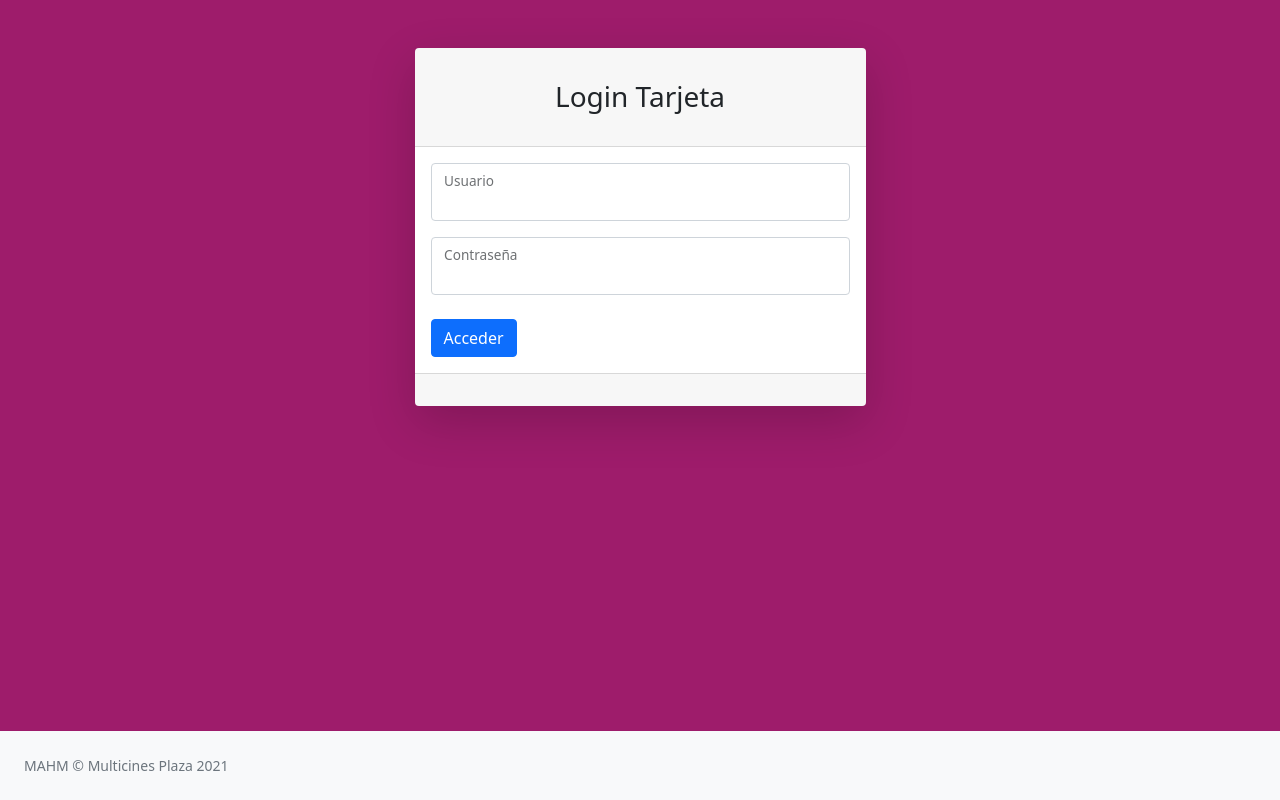
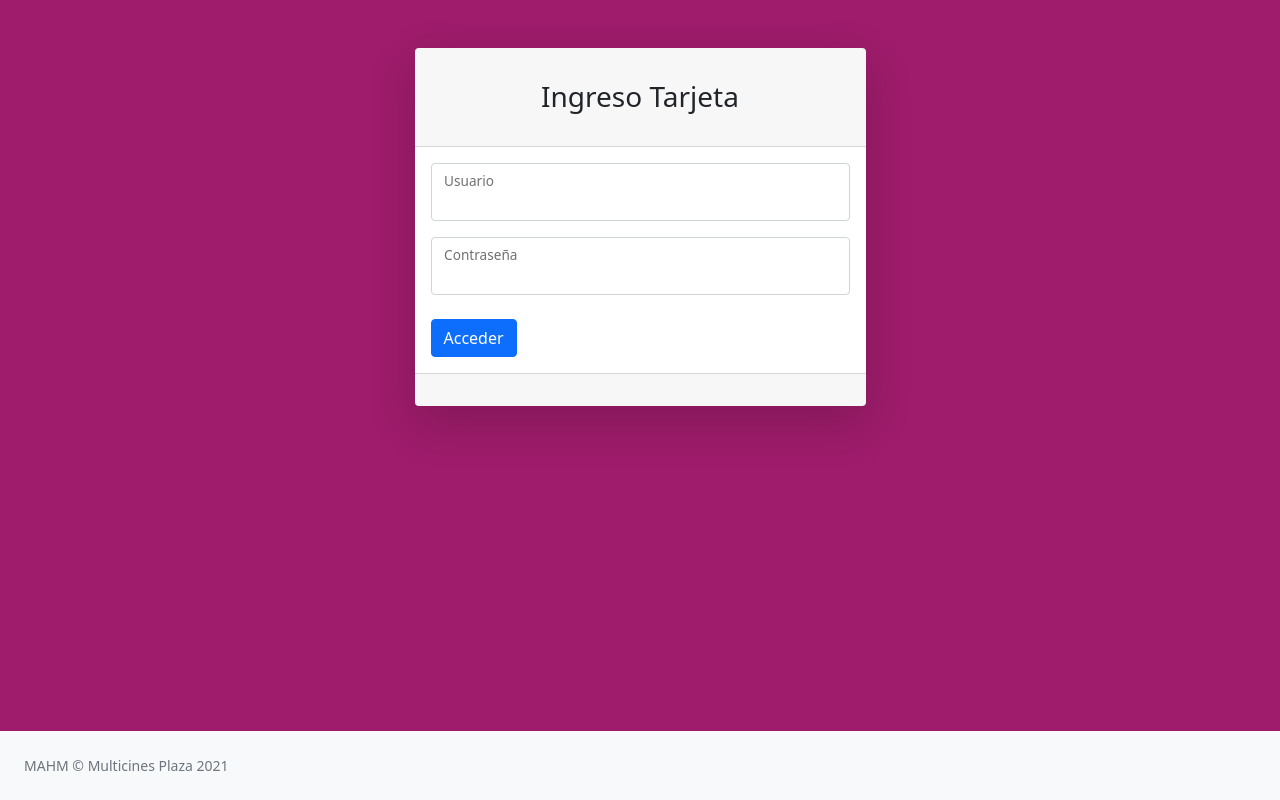
Before and after one commit to adimerpaul/giftcardPlaza, a CodeIgniter 4 app: the page made by app/Views/login.php in a window 1280 px wide. Run offline with PHP 8.4 and a stand-in for CodeIgniter, Linux system fonts and the light colour scheme; the template is opened without the code that fills it, so the values that code supplies are empty; some libraries are stand-ins or nearby versions.

Commit message:
modifique la cabezera

```diff
--- a/app/Views/login.php
+++ b/app/Views/login.php
@@ -18,7 +18,7 @@
                         <div class="row justify-content-center">
                             <div class="col-lg-5">
                                 <div class="card shadow-lg border-0 rounded-lg mt-5">
-                                    <div class="card-header"><h3 class="text-center font-weight-light my-4">Login Tarjeta</h3></div>
+                                    <div class="card-header"><h3 class="text-center font-weight-light my-4">Ingreso Tarjeta</h3></div>
                                     <div class="card-body">
                                     <?php if(session()->getFlashdata('msg')):?>
                                         <div class="alert alert-warning">
```
